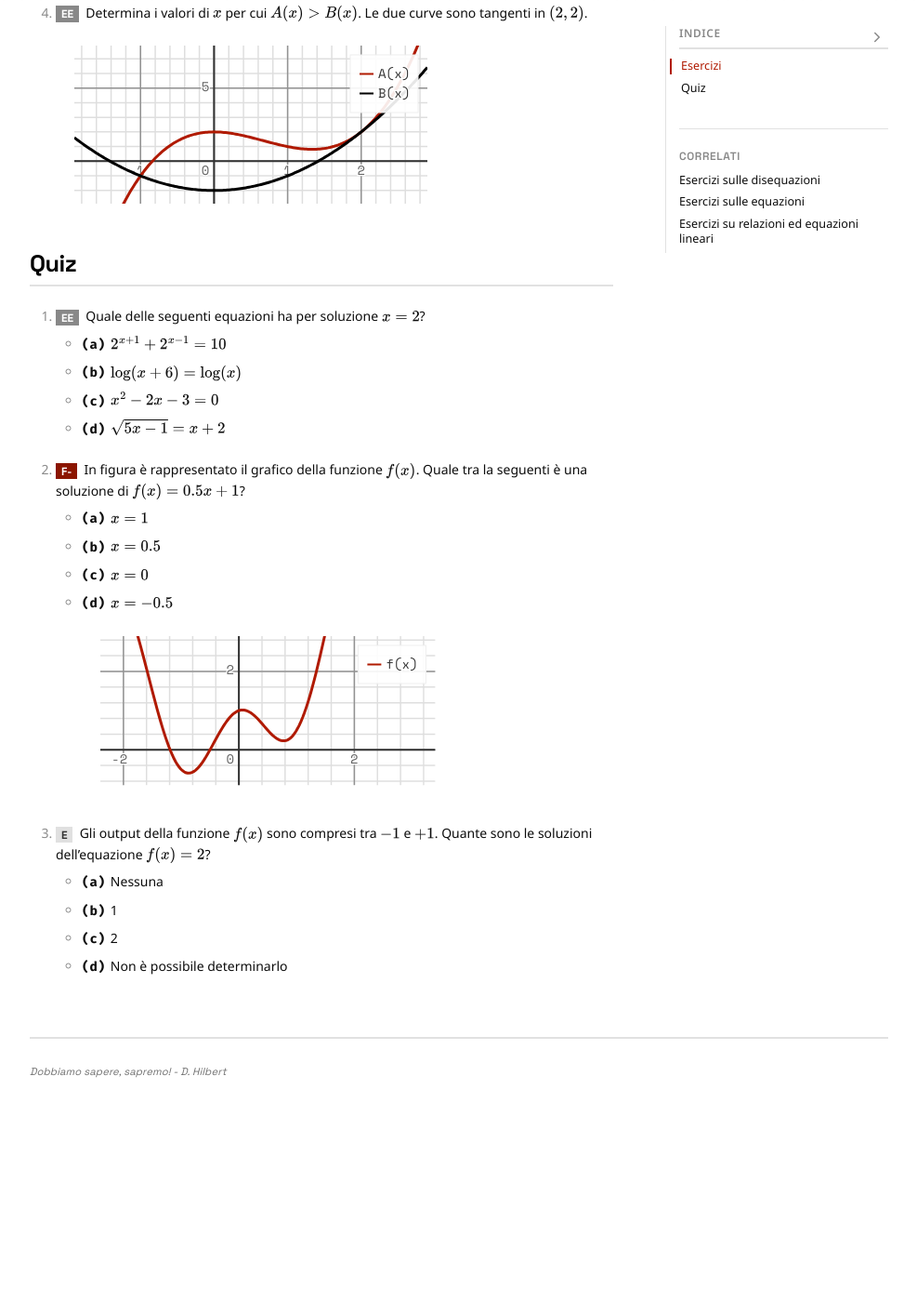
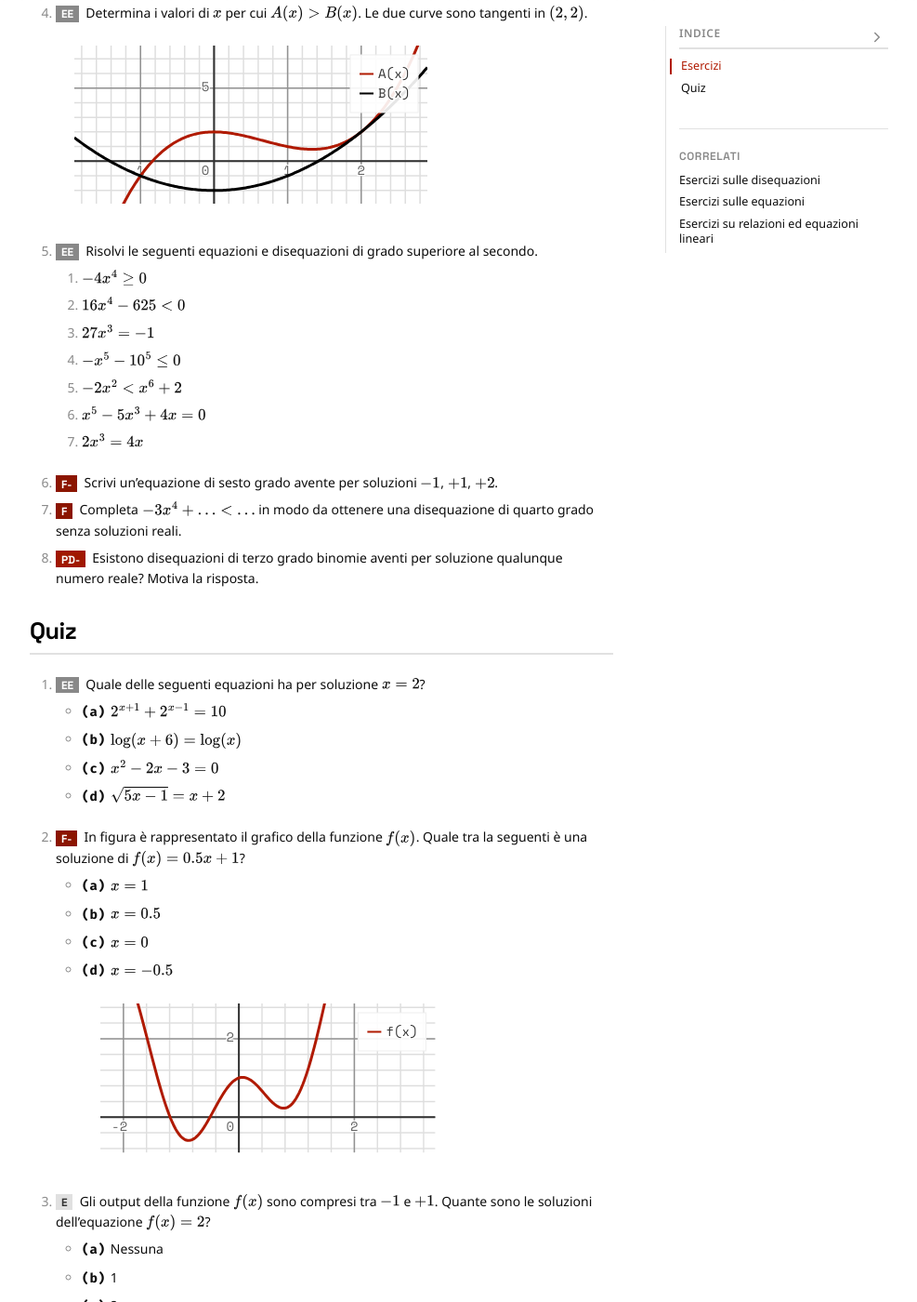
Before and after one commit to Bradwave/matephis, a Jekyll site: the page built from _notes/Public/esercizi-equazioni-disequazioni.md, in a window 1280 px wide and 1400 px high, scrolled down 810 px. Shown: the whole window at 93% size, without its empty margins (146-1133 px from the left). Built offline with Jekyll 4.4.1, drawn with Linux system fonts in a browser that asks for light colours; before the commit the page ends 2025 px from its top, so only the background shows below that; some of the changed text lies outside the part shown.

Commit message:
Adds exercises about equations and inequalities.

````diff
--- a/_notes/Public/esercizi-equazioni-disequazioni.md
+++ b/_notes/Public/esercizi-equazioni-disequazioni.md
@@ -36,6 +36,17 @@
   ]
 }
 ```
+5. **[EE]** Risolvi le seguenti equazioni e disequazioni di grado superiore al secondo.
+	1. $-4x^4 \geq 0$
+	2. $16x^4 - 625 < 0$
+	3. $27x^3 = -1$
+	4. $-x^5 - 10^5 \leq 0$
+	5. $-2x^2 < x^6 + 2$
+	6. $x^5 - 5x^3 + 4x = 0$
+	7. $2x^3 = 4x$
+6. **[F-]** Scrivi un'equazione di sesto grado avente per soluzioni $-1$, $+1$, $+2$.
+7. **[F]** Completa $-3x^4 + \dotsc < \dotsc$ in modo da ottenere una disequazione di quarto grado senza soluzioni reali.
+8. **[PD-]** Esistono disequazioni di terzo grado binomie aventi per soluzione qualunque numero reale? Motiva la risposta.
 
 ## Quiz
 
@@ -65,3 +76,19 @@
 	- **(b)** 1
 	- **(c)** 2
 	- **(d)** Non è possibile determinarlo
+4. **[F]** Quale delle seguenti è la corretta definizione della funzione il cui grafico è rappresentato in figura?
+	- **(a)** $f(x) = \frac{1}{10}(x-2)(x-3)$
+	- **(b)** $f(x) = \frac{1}{10}(x+2)(x-3)(x-4)$
+	- **(c)** $f(x) = \frac{1}{10}(x-2)(x+3)(x+4)$
+	- **(d)** $f(x) = \frac{1}{10}x(x-2)(x+3)(x+4)$
+```matephis
+{
+  "xlim": [-4.9,4.9],
+  "ylim": [-2.9,2.9],
+  "aspectRatio": "2:1",
+  "legend": true,
+  "data": [
+    { "fn": "0.1*(x-2)*(x+3)*(x+4)", "label": "f(x)" }
+  ]
+}
+```
````
